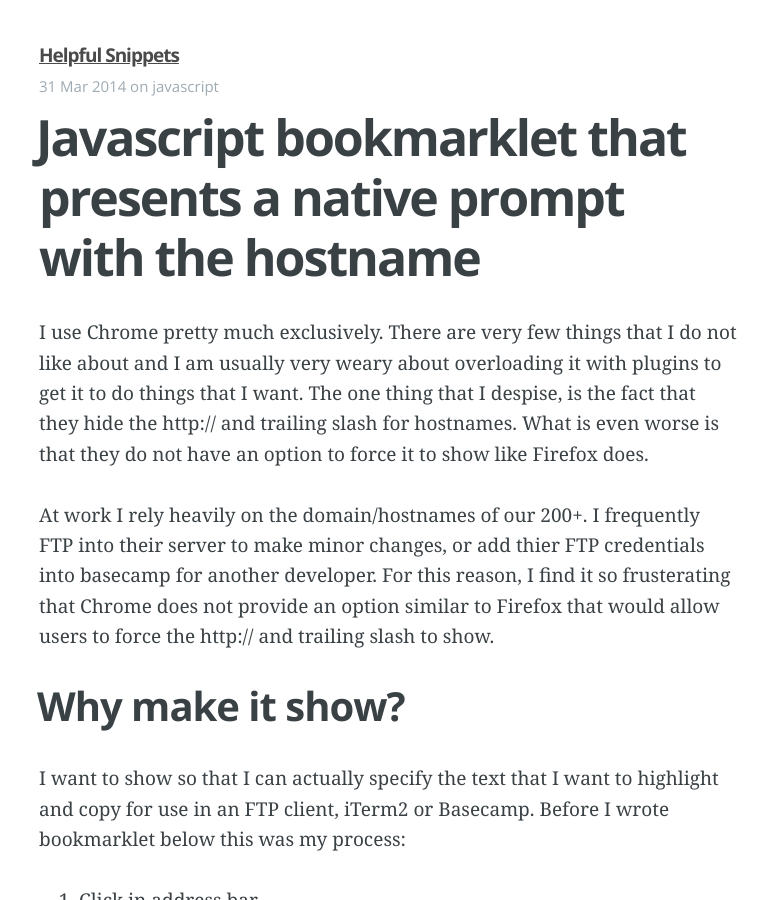
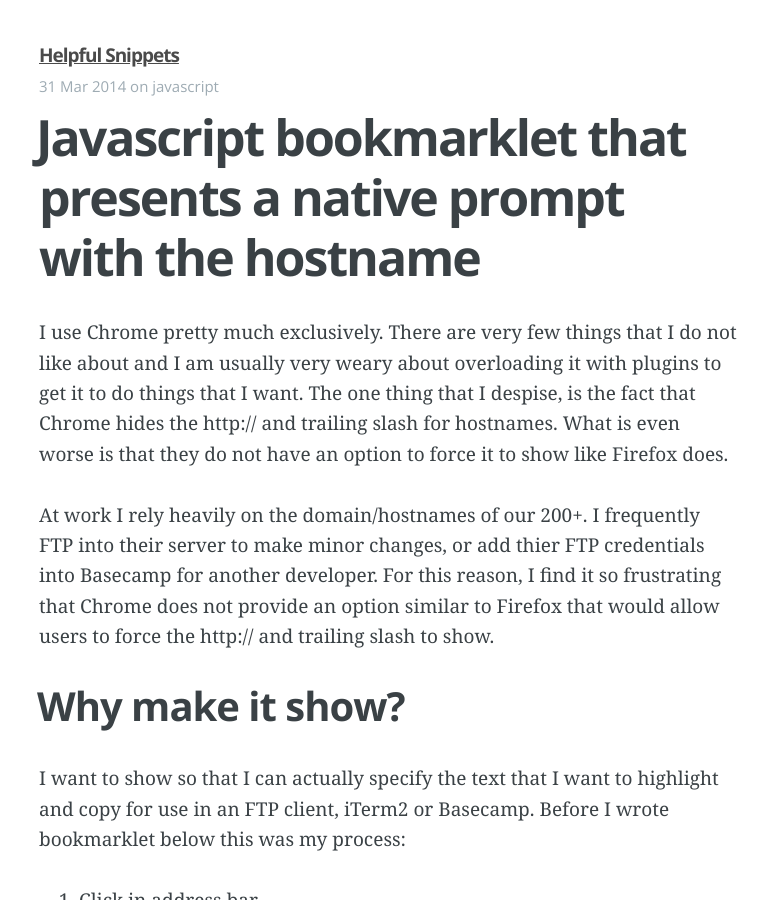
Before and after one commit to Helpful-Snippets/helpful-snippets.github.io, a Jekyll site: the page built from _posts/2014-03-31-copy-hostname-only-from-address-bar-in-chrome.markdown, in a window 1280 px wide and 900 px high. Shown: the whole window, without its empty margins (251-1018 px from the left). Built offline with Jekyll 4.4.1, drawn with Linux system fonts in a browser that asks for light colours; Markdown is read by kramdown in place of the engine named in the settings.

Commit message:
another typo

```diff
--- a/_posts/2014-03-31-copy-hostname-only-from-address-bar-in-chrome.markdown
+++ b/_posts/2014-03-31-copy-hostname-only-from-address-bar-in-chrome.markdown
@@ -5,9 +5,9 @@ date:   2014-03-31 10:29:39
 categories: javascript
 ---
 
-I use Chrome pretty much exclusively. There are very few things that I do not like about and I am usually very weary about overloading it with plugins to get it to do things that I want. The one thing that I despise, is the fact that they hide the http:// and trailing slash for hostnames. What is even worse is that they do not have an option to force it to show like Firefox does.
+I use Chrome pretty much exclusively. There are very few things that I do not like about and I am usually very weary about overloading it with plugins to get it to do things that I want. The one thing that I despise, is the fact that Chrome hides the http:// and trailing slash for hostnames. What is even worse is that they do not have an option to force it to show like Firefox does.
 
-At work I rely heavily on the domain/hostnames of our 200+. I frequently FTP into their server to make minor changes, or add thier FTP credentials into basecamp for another developer. For this reason, I find it so frusterating that Chrome does not provide an option similar to Firefox that would allow users to force the http:// and trailing slash to show.
+At work I rely heavily on the domain/hostnames of our 200+. I frequently FTP into their server to make minor changes, or add thier FTP credentials into Basecamp for another developer. For this reason, I find it so frustrating that Chrome does not provide an option similar to Firefox that would allow users to force the http:// and trailing slash to show.
 
 ##Why make it show?
 I want to show so that I can actually specify the text that I want to highlight and copy for use in an FTP client, iTerm2 or Basecamp. Before I wrote bookmarklet below this was my process:
```
